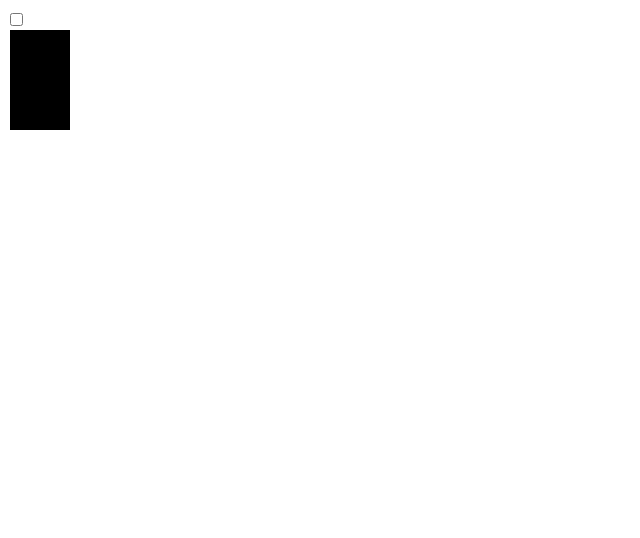
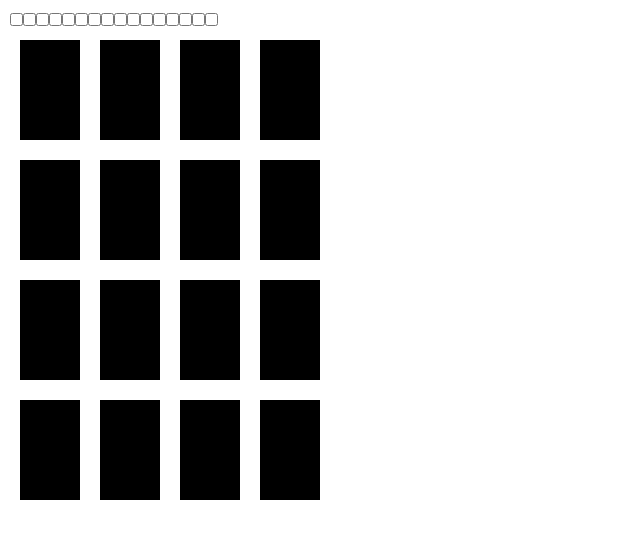
Before and after one commit to hurumeki/css-memory-game-sample, a Nuxt app: page / in a window 1280 px wide. Shown: the top 538 px of the page, without its empty margins (0-640 px from the left). Built offline with nearby package versions, Linux system fonts and the light colour scheme.

Commit message:
複数のカードを配置

```diff
--- a/pages/index.vue
+++ b/pages/index.vue
@@ -1,28 +1,65 @@
 <template>
   <div>
     <input
-      id="check"
+      v-for="c in cardCount"
+      :key="c"
+      :id="`check-${c}`"
       type="checkbox">
-    <div class="card">
-      <label for="check"/>
+
+    <div class="cards">
+      <div
+        v-for="c in cardCount"
+        :key="c"
+        :class="['card', `c-${c}`]">
+        <label :for="`check-${c}`"/>
         <div class="front">
           <div class="face">
-          Card
+            {{ mark[c%markCount-1] }}
           </div>
         </div>
         <div class="back" />
       </div>
     </div>
+  </div>
 </template>
 
+<script>
+export default {
+  components: {},
+  data: function() {
+    return {
+      mark: ['A', 'B', 'C', 'D', 'E', 'F', 'G', 'H']
+    }
+  },
+  computed: {
+    markCount: function() {
+      return this.mark.length
+    },
+    cardCount: function() {
+      return this.markCount * 2
+    }
+  }
+}
+</script>
+
 <style lang="scss">
+$mark-count: 8;
+$card-count: $mark-count * 2;
+
 body {
   padding: 10px;
+}
+
+.cards {
+  display: flex;
+  flex-wrap: wrap;
+  width: calc((60px + 20px) * 4);
 }
 
 .card {
   border: 1px solid black;
   height: 100px;
+  margin: 10px;
   text-align: center;
   transition: transform 1s;
   transform-style: preserve-3d;
@@ -59,11 +96,13 @@ body {
   }
 }
 
-:checked + .card {
+@for $c from 1 through $card-count {
+  #check-#{$c}:checked ~ .cards .card.c-#{$c} {
     transform: rotateY(180deg);
 
     label {
       transform: translateZ(-1px);
     }
   }
+}
 </style>
```
Lines whose indentation alone changed are shown as unchanged.
